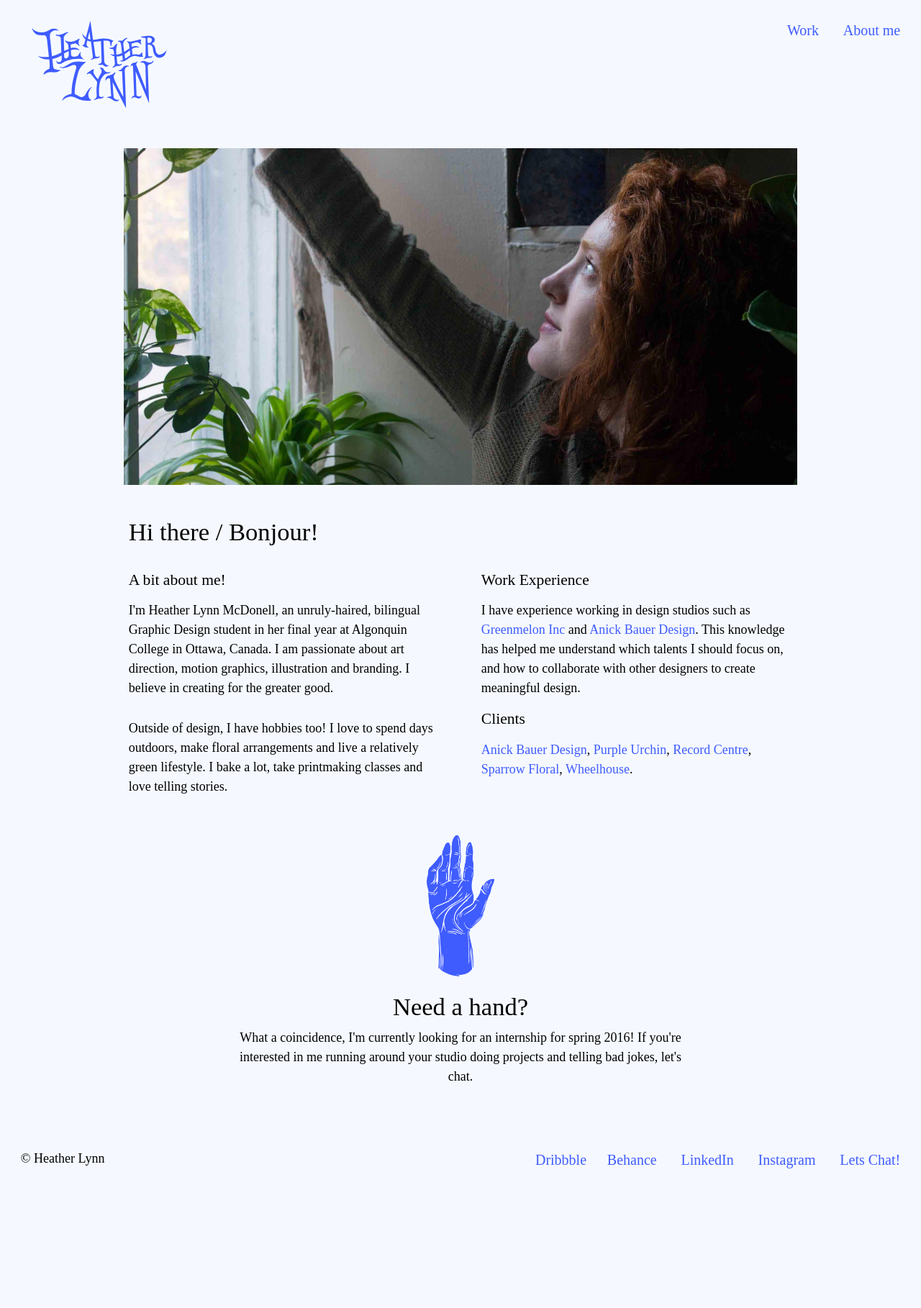
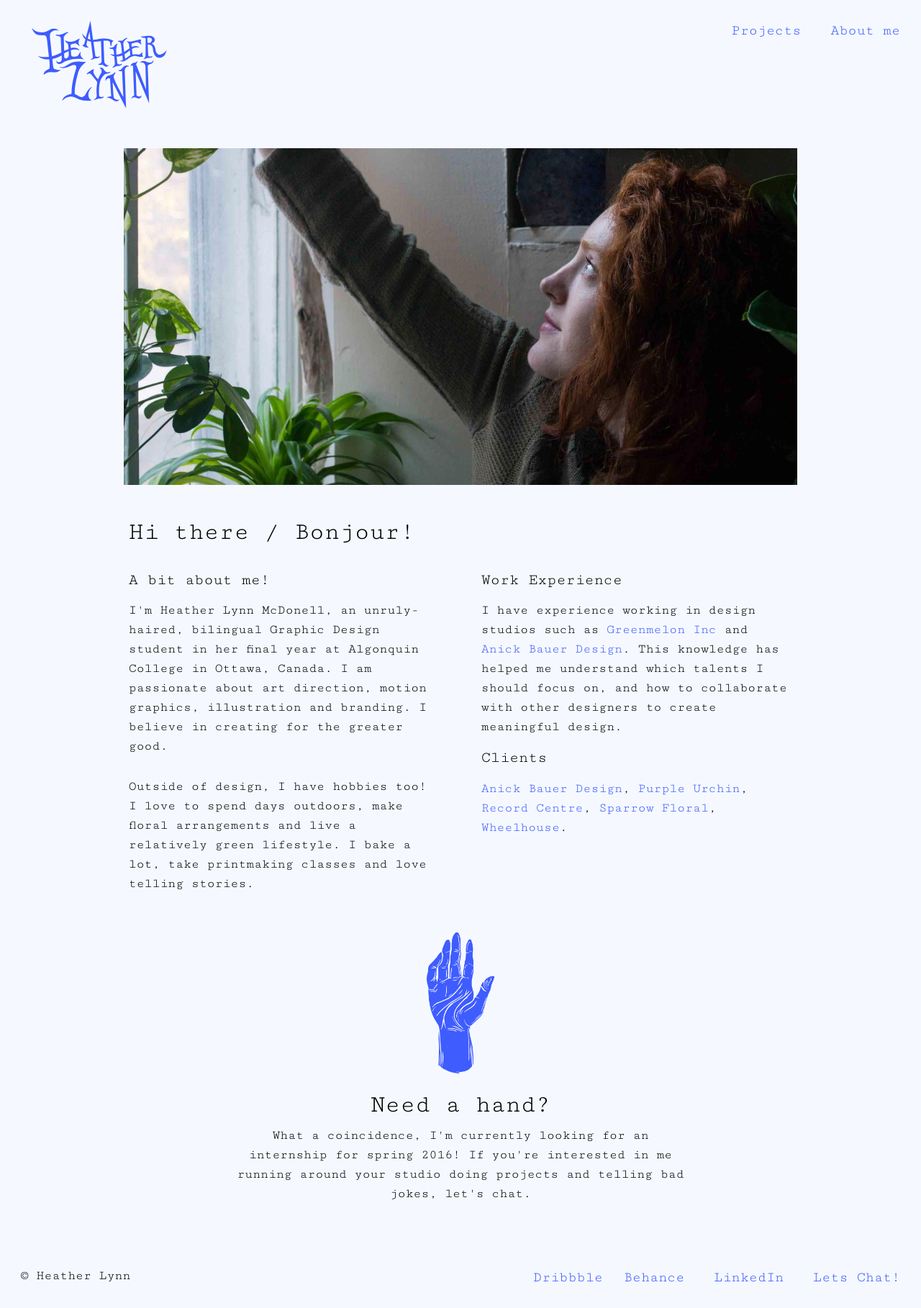
Before and after one commit to heathermcd12/portfolio, a Jekyll site: the page built from about.html, in a window 1280 px wide. Shown: the whole page at 72% size. Built offline with Jekyll 4.4.1, drawn with Linux system fonts in a browser that asks for light colours; before the commit the page ends 1655 px from its top, so only the background shows below that.

Commit message:
REDOING FONT

```diff
--- a/_includes/css/main.css
+++ b/_includes/css/main.css
@@ -10,7 +10,7 @@ html {
   -ms-text-size-adjust: 100%;
   -webkit-text-size-adjust: 100%;
   text-size-adjust: 100%;
-  font-family: "adobe-caslon-pro",serif;
+  font-family: "Cutive Mono", monospace ;
 }
 *, *:before, *:after {
     box-sizing: inherit;
@@ -47,12 +47,14 @@ body {
 a {
     color: #3f5cff;
     text-decoration: none;
+    font-weight: 400;
 }
 
 .nav {
     margin: 0;
     padding: 0;
     list-style-type: none;
+
 }
 
 .nav a {
--- a/_layouts/default.html
+++ b/_layouts/default.html
@@ -1,8 +1,7 @@
 <!DOCTYPE html>
 <html lang="en-ca">
 <head>
-    <script src="https://use.typekit.net/fmm3kya.js"></script>
-<script>try{Typekit.load({ async: true });}catch(e){}</script>
+    <link href='https://fonts.googleapis.com/css?family=Cutive+Mono' rel='stylesheet' type='text/css'>
     <meta charset="utf-8">
     <title>Heather Lynn · Design &amp; Motion</title>
     <link rel="shortcut icon" href="images/favicon.ico/">
@@ -10,7 +9,15 @@
     <meta name="mobileoptimized" content="240">
     <meta name="viewport" content="width=device-width,initial-scale=1">
     <link href="{{site.baseurl}}/css/portfolio.css" rel="stylesheet">
-
+    <style>
+#grad1 {
+    height: 400px;
+    background: -webkit-linear-gradient(top, #F5F9FF, white); /* For Safari 5.1 to 6.0 */
+    background: -o-linear-gradient(bottom, #F5F9FF, white); /* For Opera 11.1 to 12.0 */
+    background: -moz-linear-gradient(bottom, #F5F9FF, white); /* For Firefox 3.6 to 15 */
+    background: linear-gradient(to bottom, #F5F9FF, white); /* Standard syntax (must be last) */
+}
+</style>
     </head>
 <body>
    <main role="main">
@@ -24,7 +31,7 @@
 
         <div class="unit unit-xs-1 unit-s-1 unit-m-2-3 unit-l-3-4">
             <ul class="nav gutter top-nav mega">
-                <li><a class="island-1-2" href="{{site.baseurl}}/#work">Work</a></li>
+                <li><a class="island-1-2" href="{{site.baseurl}}/#work">Projects</a></li>
                 <li><a class="island-1-2" href="{{site.baseurl}}/about">About me</a></li>
             </ul>
         </div>
@@ -41,7 +48,6 @@
             <li><a class="island-1-2" href="https://dribbble.com/HeatherL_Design">Dribbble</a>
             <li><a class="island-1-2" href="https://www.behance.net/that-redhead">Behance</a></li>
             <li><a class="island-1-2" href="https://ca.linkedin.com/in/heathermcdonell">LinkedIn</a></li>
-            <li><a class="island-1-2" href="https://instagram.com/witchy.fingers/">Instagram</a></li>
             <li><a class="island-1-2" href="mailto:heatherlynn.ca">Lets Chat!</a></li>
         </ul>
         </nav>
```
Also changed, not shown: index.html (+9 -10 lines), images/background.png (added), images/logo.svg.
